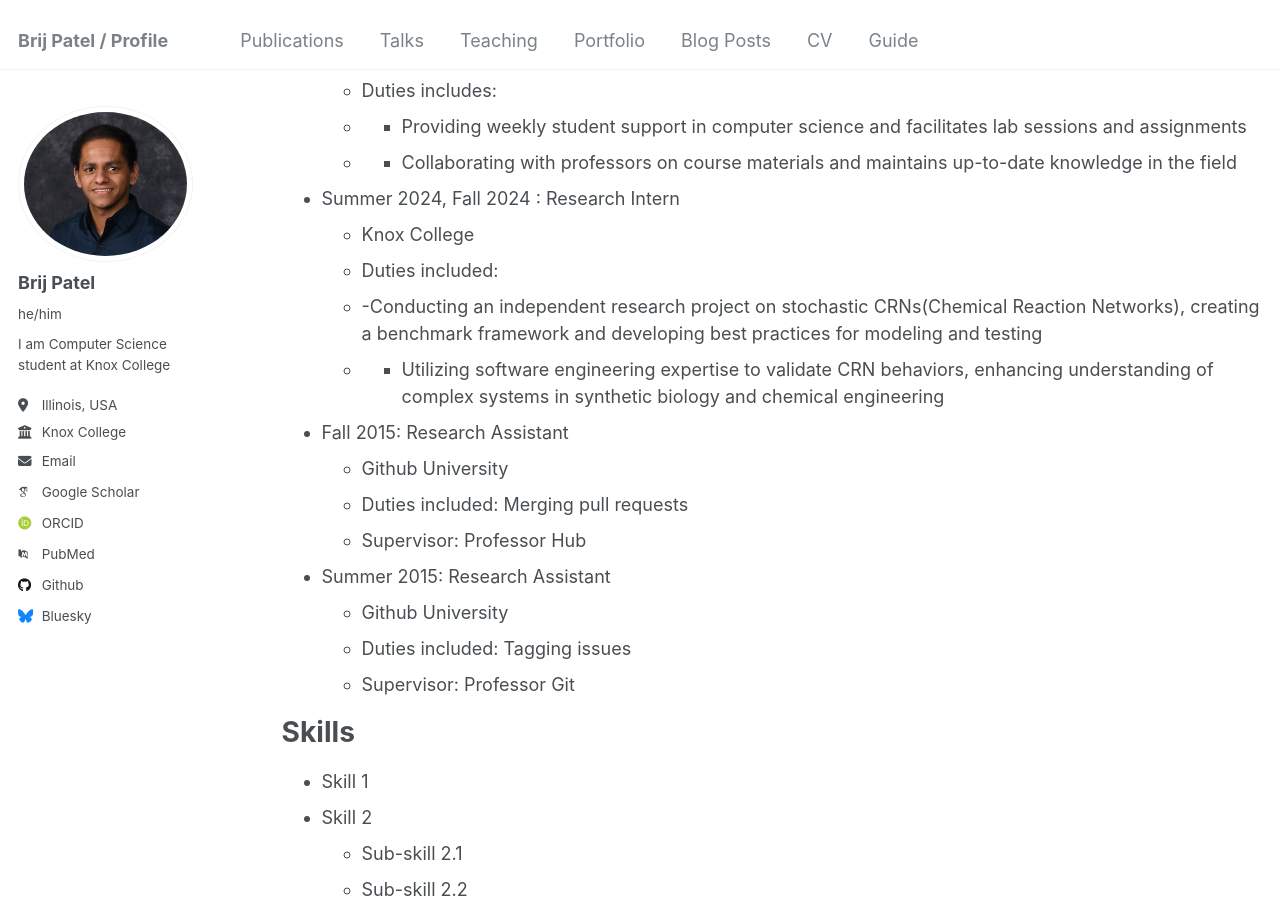
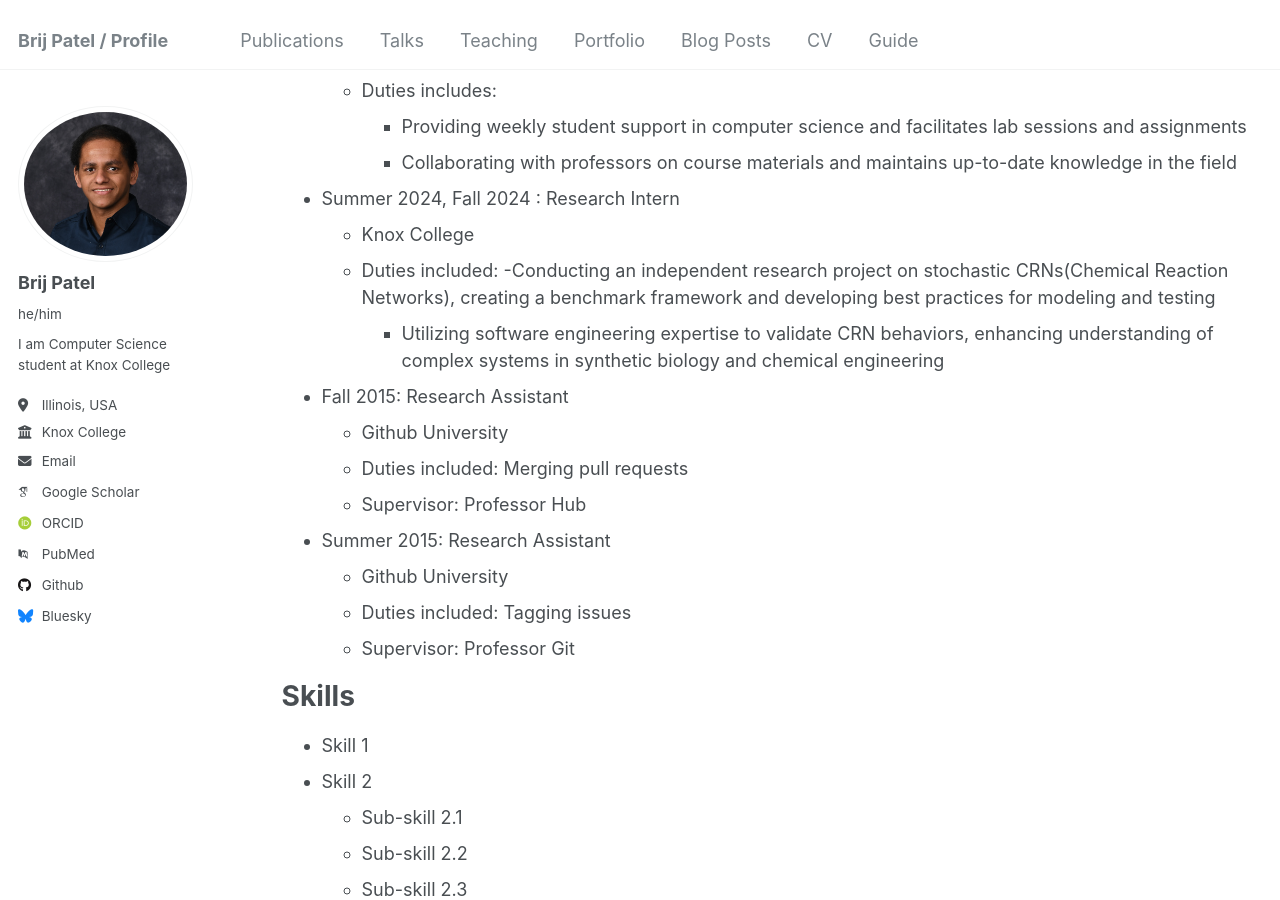
Before and after one commit to brij-patel-knox/brij-patel-knox.github.io, a Jekyll site: the page built from _pages/cv.md, in a window 1280 px wide and 900 px high, scrolled down 787 px. Built offline with Jekyll 4.4.1, drawn with Linux system fonts in a browser that asks for light colours; some web fonts are replaced.

Commit message:
-cvlineformat2

```diff
--- a/_pages/cv.md
+++ b/_pages/cv.md
@@ -19,31 +19,32 @@ Work experience
 * Fall 2024: Information Technology Services (ITS) Lab Assistant
   * Knox College
   * Duties includes:
-  * - Assisting students and faculty with lab inquiries, basic tech troubleshooting, and maintaining a professional, productive lab environment.
-  * - Managing lab upkeep by refilling supplies, reporting issues, and using software like Google Apps, Microsoft
-      Office, and Adobe Creative Suite for scheduling and communication.Updates and improvements to template
+     - Assisting students and faculty with lab inquiries, basic tech troubleshooting, and maintaining a
+       professional, productive lab environment.
+     - Managing lab upkeep by refilling supplies, reporting issues, and using software like Google Apps, Microsoft
+       Office, and Adobe Creative Suite for scheduling and communication.Updates and improvements to template
 
 * Fall 2024: Makerspace Student Monitor
   * Knox College
   * Duties includes:
-    * - Operating and maintaining 3D printers, efficiently managing the print queue and minimizing downtime to
+     - Operating and maintaining 3D printers, efficiently managing the print queue and minimizing downtime to
         support student projects.
-    * - Guiding students in 3D modeling and printing, overseeing tool loans and materials to enhance their hands-on
+     - Guiding students in 3D modeling and printing, overseeing tool loans and materials to enhance their hands-on
         learning experience.
 
 * Spring 2024: Computer Science Teaching Assistant
   * Knox College
   * Duties includes:
-  * - Providing weekly student support in computer science and facilitates lab sessions and assignments
-  * - Collaborating with professors on course materials and maintains up-to-date knowledge in the field
+    - Providing weekly student support in computer science and facilitates lab sessions and assignments
+    - Collaborating with professors on course materials and maintains up-to-date knowledge in the field
 
 * Summer 2024, Fall 2024 : Research Intern
   * Knox College
   * Duties included:
-  * -Conducting an independent research project on stochastic CRNs(Chemical Reaction Networks), creating a
-      benchmark framework and developing best practices for modeling and testing
-  * - Utilizing software engineering expertise to validate CRN behaviors, enhancing understanding of complex
-      systems in synthetic biology and chemical engineering
+     -Conducting an independent research project on stochastic CRNs(Chemical Reaction Networks), creating a
+       benchmark framework and developing best practices for modeling and testing
+     - Utilizing software engineering expertise to validate CRN behaviors, enhancing understanding of complex
+       systems in synthetic biology and chemical engineering
 
 
 * Fall 2015: Research Assistant
```
